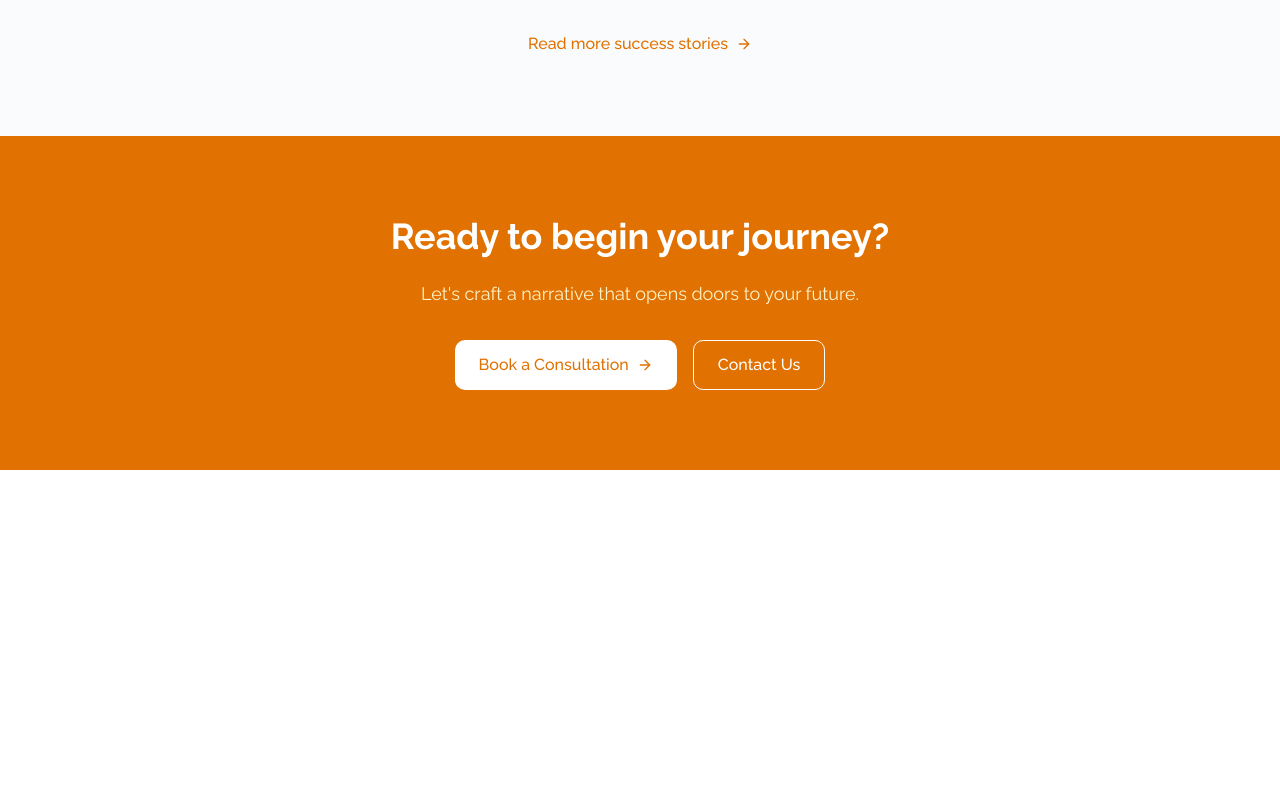
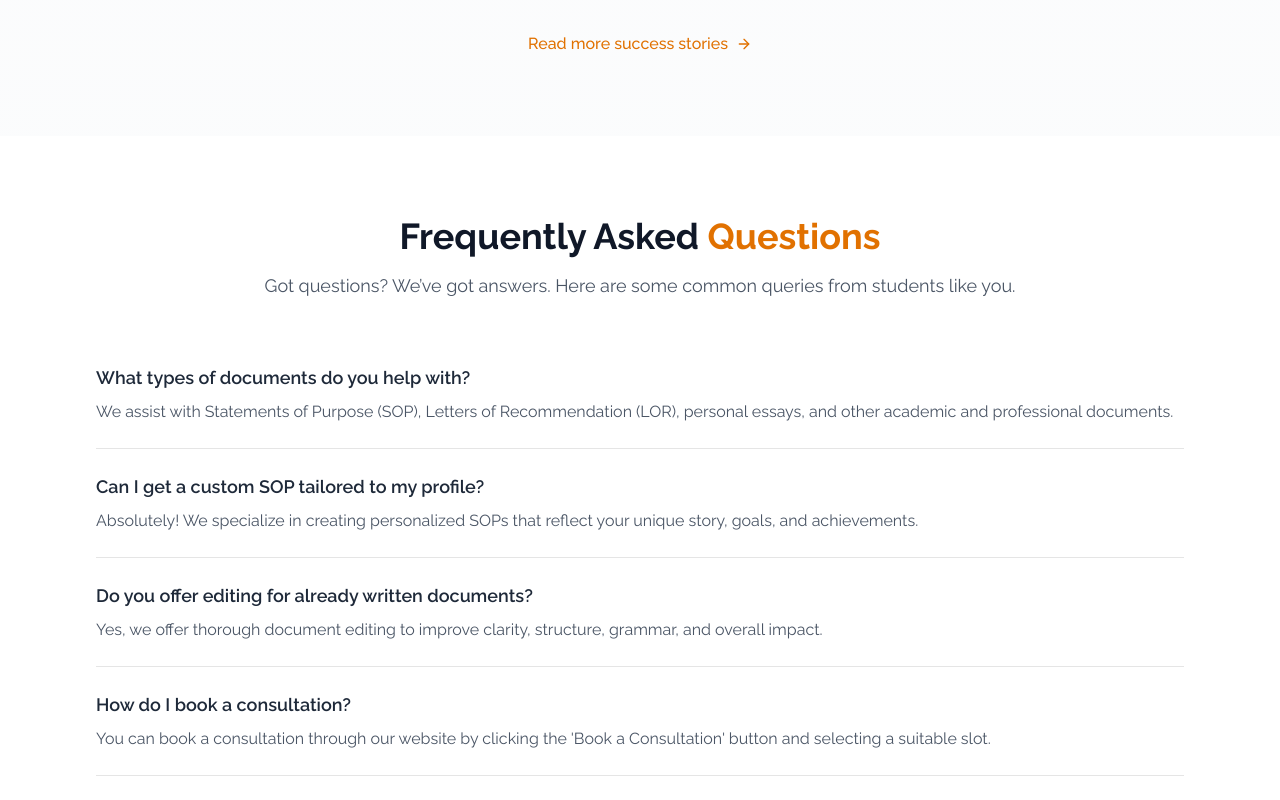
Before and after one commit to lolpanda2004/Amour-Editorial-Website, a Next.js app in the folder amour-next-ts/: page / in a window 1280 px wide. Shown: the part 2920-3720 px from the top of the page. Before the commit the page ends 3390 px from the top, so only its background shows below. Built offline with nearby package versions, Linux system fonts and the light colour scheme.

Commit message:
Update page.tsx

```diff
--- a/amour-next-ts/src/app/page.tsx
+++ b/amour-next-ts/src/app/page.tsx
@@ -206,6 +206,65 @@ export default function Home() {
         </div>
       </section>
 
+      {/*FAQ Section*/}
+
+ <section className="py-20 bg-white px-6 sm:px-12 lg:px-24">
+  <div className="max-w-7xl mx-auto">
+    <div className="text-center mb-16">
+      <h2 className="text-3xl sm:text-4xl font-bold text-gray-900 mb-4">
+        Frequently Asked <span className="text-amber-600">Questions</span>
+      </h2>
+      <p className="text-lg text-gray-600 max-w-3xl mx-auto">
+        Got questions? We’ve got answers. Here are some common queries from students like you.
+      </p>
+    </div>
+
+    <div className="space-y-6">
+      {[
+        {
+          question: "What types of documents do you help with?",
+          answer:
+            "We assist with Statements of Purpose (SOP), Letters of Recommendation (LOR), personal essays, and other academic and professional documents."
+        },
+        {
+          question: "Can I get a custom SOP tailored to my profile?",
+          answer:
+            "Absolutely! We specialize in creating personalized SOPs that reflect your unique story, goals, and achievements."
+        },
+        {
+          question: "Do you offer editing for already written documents?",
+          answer:
+            "Yes, we offer thorough document editing to improve clarity, structure, grammar, and overall impact."
+        },
+        {
+          question: "How do I book a consultation?",
+          answer:
+            "You can book a consultation through our website by clicking the 'Book a Consultation' button and selecting a suitable slot."
+        },
+        {
+          question: "Are your services only for university admissions?",
+          answer:
+            "Not at all. We also help with career documents, personal branding, and interview preparation."
+        },
+        {
+          question: "What makes Amour Editorial different from others?",
+          answer:
+            "We are founded by graduates of top universities and understand the nuances of competitive admissions. We bring strategy and empathy to every story."
+        },
+        {
+          question: "Do you work with students from all countries?",
+          answer:
+            "Yes, our services are available globally. We have worked with students applying to universities in the US, UK, Canada, Europe, and more."
+        }
+      ].map((faq, index) => (
+        <div key={index} className="border-b pb-6">
+          <h3 className="text-lg font-semibold text-gray-800 mb-2">{faq.question}</h3>
+          <p className="text-gray-600">{faq.answer}</p>
+        </div>
+      ))}
+    </div>
+  </div>
+</section>
       {/* CTA Section */}
       <section className="py-20 bg-amber-600">
         <div className="max-w-7xl mx-auto px-6 sm:px-12 lg:px-24 text-center">
```
